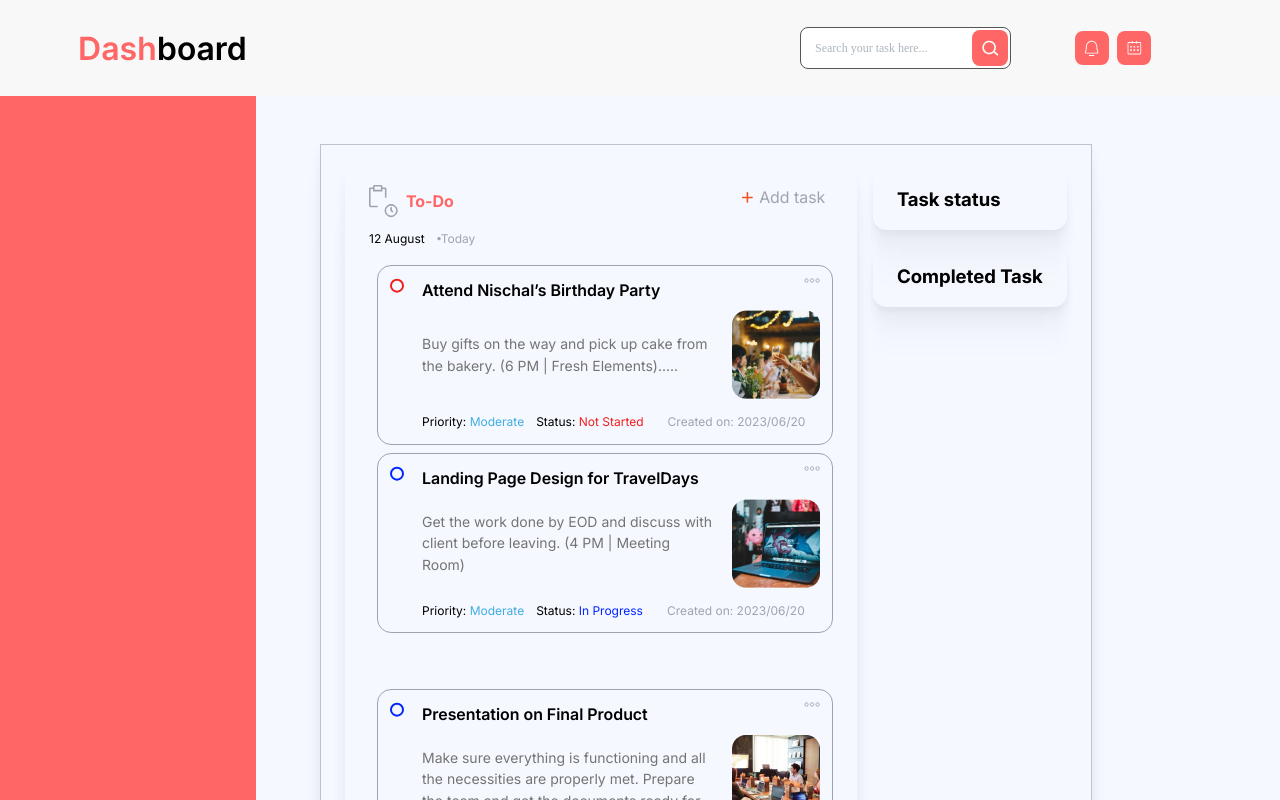
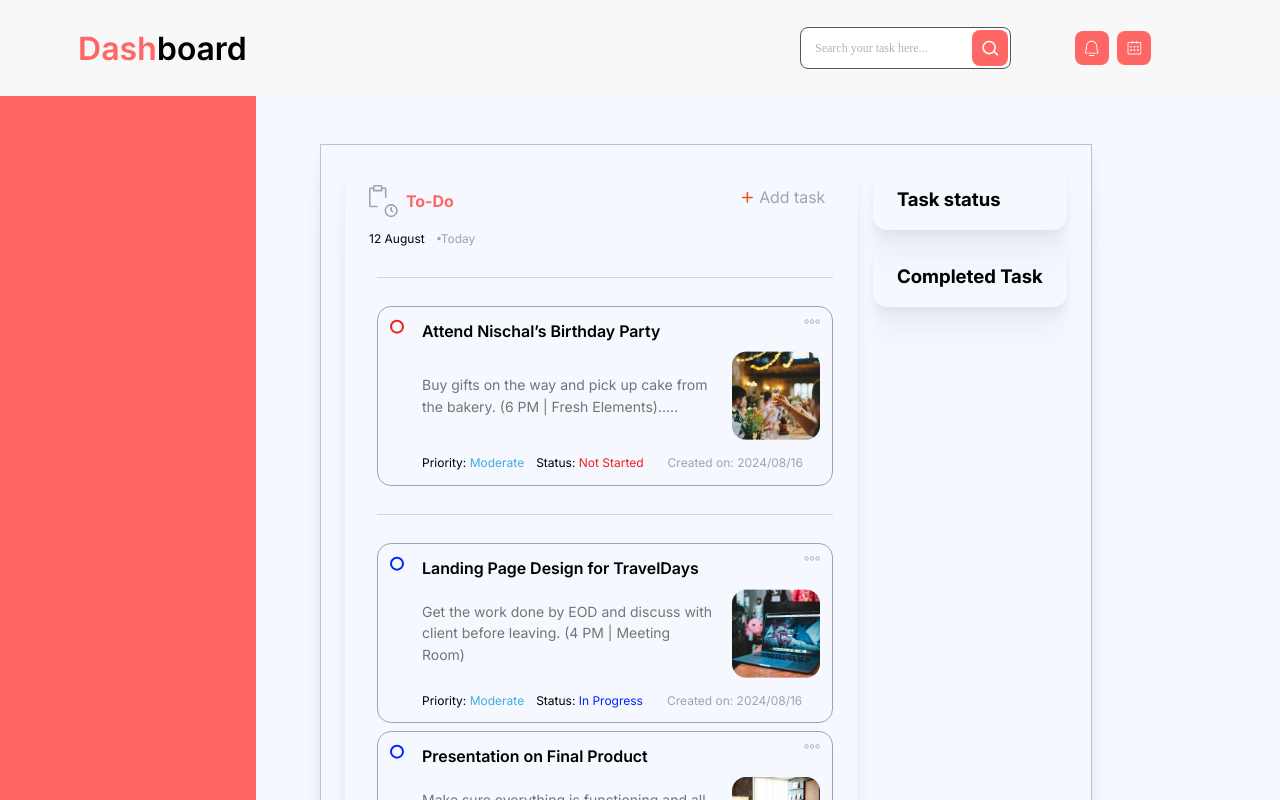
Before and after one commit to VladimirKrysin/To-Do-List, a React (Vite) app: page /dashboard in a window 1280 px wide. Shown: the top 800 px of the page. Built offline with nearby package versions, Linux system fonts and the light colour scheme; data requests are answered from the project's data file.

Commit message:
filtered active tasks by today date

```diff
--- a/db/db.json
+++ b/db/db.json
@@ -23,7 +23,7 @@
             "title": "Attend Nischal’s Birthday Party",
             "priority": "Moderate",
             "status": "Not Started",
-            "createdDate": "2023/06/20",
+            "createdDate": "2024/08/16",
             "imagePath": "/attendBirthday.png"
         },
         {
@@ -32,7 +32,7 @@
             "title": "Landing Page Design for TravelDays",
             "priority": "Moderate",
             "status": "In Progress",
-            "createdDate": "2023/06/20",
+            "createdDate": "2024/08/16",
             "imagePath": "/landingPageTask.png"
         },
         {
@@ -41,7 +41,7 @@
             "title": "Presentation on Final Product",
             "priority": "Moderate",
             "status": "In Progress",
-            "createdDate": "2023/06/19",
+            "createdDate": "2024/08/15",
             "imagePath": "/presentationTask.png"
         }
     ]
--- a/src/components/dashboard/dashboard.jsx
+++ b/src/components/dashboard/dashboard.jsx
@@ -30,6 +30,7 @@ export const Dashboard = () => {
         fetchTasks()
     }, [])
     const sortedActiveTasks = activeTasks.toSorted((a, b) => new Date(b.createdDate) - new Date(a.createdDate))
+    const delayedTask = structuredClone(sortedActiveTasks).find((element) => new Date(element.createdDate).setHours(0, 0, 0, 0) !== new Date().setHours(0, 0, 0, 0))
     return (
         <>
             <header className={styles.header}>
@@ -70,7 +71,8 @@ export const Dashboard = () => {
                                 </Flex>
                             </Flex>
                             <ul className={styles.activeList}>
-                                {activeTasks.toSorted((a, b) => new Date(b.createdDate) - new Date(a.createdDate)).map((task) => {
+                                {sortedActiveTasks.map((task) => {
+                                    if (task.createdDate !== delayedTask.createdDate) {
                                         return <ActiveTask
                                             key={task.id}
                                             description={task.description}
@@ -80,9 +82,10 @@ export const Dashboard = () => {
                                             createdDate={task.createdDate}
                                             imgPath={task.imagePath}
                                         />
-                                })}
-                                {/* {activeTasks.map((task) => {
-                                    return <ActiveTask
+                                    }
+                                    return <>
+                                        <div class={styles.line}></div>
+                                        <ActiveTask
                                             key={task.id}
                                             description={task.description}
                                             title={task.title}
@@ -91,7 +94,9 @@ export const Dashboard = () => {
                                             createdDate={task.createdDate}
                                             imgPath={task.imagePath}
                                         />
-                                })} */}
+                                    </>
+
+                                })}
                             </ul>
                         </section>
                         <Flex direction="column" gap="1rem">
--- a/src/components/dashboard/dashboard.module.css
+++ b/src/components/dashboard/dashboard.module.css
@@ -113,12 +113,8 @@
     border-radius: 0.875rem;
     background: rgba(245, 248, 255, 1);
 
-    &:first-child {
+    &:not(:last-child) {
         margin-bottom: 0.5rem;
-    }
-
-    &:last-child {
-        margin-top: 3.5rem;
     }
 }
 
@@ -260,3 +256,10 @@ a {
     margin-left: 1.5rem;
     color: #A1A3AB;
 }
+
+.line {
+    margin-top: 1.75rem;
+    margin-bottom: 1.75rem;
+    width: 100%;
+    border-bottom: 1px solid #A1A3AB69;
+}
```
Lines whose indentation alone changed are shown as unchanged.
